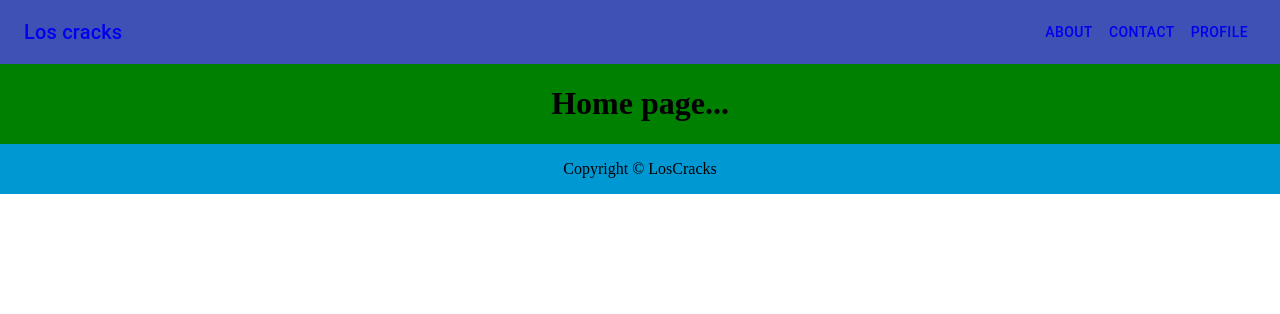
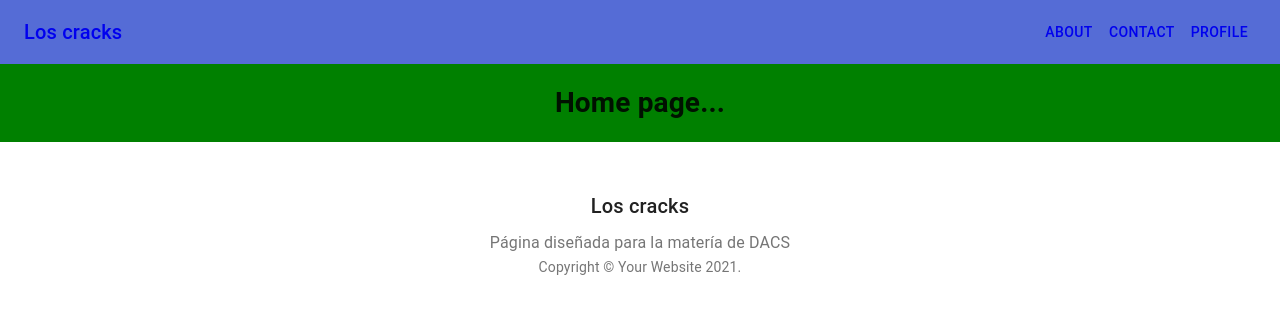
Before and after one commit to maxivalenzano/2021-TPI-G5, a React (Create React App) app in the folder front/: page / in a window 1280 px wide. Shown: the top 314 px of the page. Built offline with nearby package versions, Linux system fonts and the light colour scheme.

Commit message:
agregando temas del material UI

```diff
--- a/front/package.json
+++ b/front/package.json
@@ -9,6 +9,7 @@
     "@testing-library/react": "^11.2.7",
     "@testing-library/user-event": "^12.8.3",
     "axios": "^0.21.1",
+    "clsx": "^1.1.1",
     "react": "^17.0.2",
     "react-dom": "^17.0.2",
     "react-router-dom": "^5.2.0",
--- a/front/public/index.html
+++ b/front/public/index.html
@@ -3,7 +3,7 @@
   <head>
     <meta charset="utf-8" />
     <link rel="icon" href="%PUBLIC_URL%/favicon.ico" />
-    <meta name="viewport" content="width=device-width, initial-scale=1" />
+    <meta name="viewport" content="minimum-scale=1, initial-scale=1, width=device-width" />
     <meta name="theme-color" content="#000000" />
     <meta
       name="description"
--- a/front/src/components/Footer.js
+++ b/front/src/components/Footer.js
@@ -1,11 +1,51 @@
-import React from "react";
+import React from 'react';
+import PropTypes from 'prop-types';
+import { makeStyles } from '@material-ui/core/styles';
+import Container from '@material-ui/core/Container';
+import Typography from '@material-ui/core/Typography';
+import Link from '@material-ui/core/Link';
 
-const Footer = () => {
+function Copyright() {
     return (
-        <div style={{ backgroundColor: "#0098d3", display: 'flex', alignItems: "center", justifyContent: "center", justifyItems: "center" }}>
-            <p>Copyright © LosCracks</p>
-        </div>
-    )
+        <Typography variant="body2" color="textSecondary" align="center">
+            {'Copyright © '}
+            <Link color="inherit" href="https://material-ui.com/">
+                Your Website
+      </Link>{' '}
+            {new Date().getFullYear()}
+            {'.'}
+        </Typography>
+    );
 }
 
-export default Footer;
+const useStyles = makeStyles((theme) => ({
+    footer: {
+        backgroundColor: theme.palette.background.paper,
+        // marginTop: theme.spacing(8),
+        padding: theme.spacing(6, 0),
+    },
+}));
+
+export default function Footer(props) {
+    const classes = useStyles();
+    const { description, title } = props;
+
+    return (
+      <footer className={classes.footer}>
+          <Container maxWidth="lg">
+              <Typography variant="h6" align="center" gutterBottom>
+                  {title}
+              </Typography>
+              <Typography variant="subtitle1" align="center" color="textSecondary" component="p">
+                  {description}
+              </Typography>
+              <Copyright />
+          </Container>
+      </footer>
+  );
+}
+
+Footer.propTypes = {
+    description: PropTypes.string,
+    title: PropTypes.string,
+};
--- a/front/src/index.css
+++ /dev/null
@@ -1,3 +0,0 @@
-body {
-  margin: 0
-}
--- a/front/src/index.js
+++ b/front/src/index.js
@@ -1,12 +1,18 @@
 import React from 'react';
 import ReactDOM from 'react-dom';
-import './index.css';
+import CssBaseline from '@material-ui/core/CssBaseline';
+import { ThemeProvider } from '@material-ui/core/styles';
 import App from './App';
+import theme from './theme';
 import reportWebVitals from './reportWebVitals';
 
 ReactDOM.render(
   <React.StrictMode>
+    <ThemeProvider theme={theme}>
+      {/* CssBaseline kickstart an elegant, consistent, and simple baseline to build upon. */}
+      <CssBaseline />
     <App />
+    </ThemeProvider>
   </React.StrictMode>,
   document.getElementById('root')
 );
--- a/front/src/layouts/LayoutBasic.js
+++ b/front/src/layouts/LayoutBasic.js
@@ -13,7 +13,7 @@ export default function LayoutBasic(props) {
         <div>
             <Header />
             <LoadRoutes routes={routes} />
-            <Footer />
+            <Footer title="Los cracks" description="Página diseñada para la matería de DACS" />
         </div>
     )
 }
--- /dev/null
+++ b/front/src/theme.js
@@ -0,0 +1,22 @@
+import { red } from '@material-ui/core/colors';
+import { createMuiTheme } from '@material-ui/core/styles';
+
+// A custom theme for this app
+const theme = createMuiTheme({
+    palette: {
+        primary: {
+            main: '#556cd6',
+        },
+        secondary: {
+            main: '#19857b',
+        },
+        error: {
+            main: red.A400,
+        },
+        background: {
+            default: '#fff',
+        },
+    },
+});
+
+export default theme;
```
